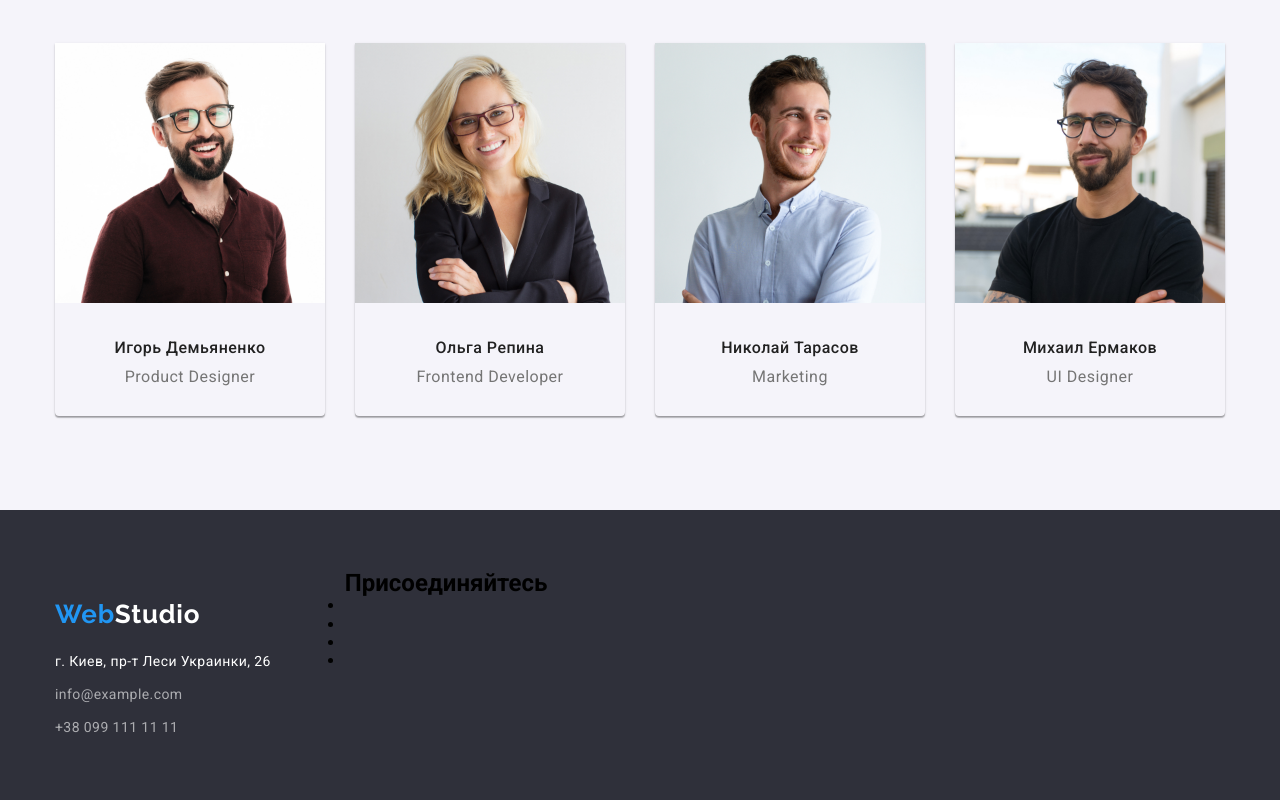
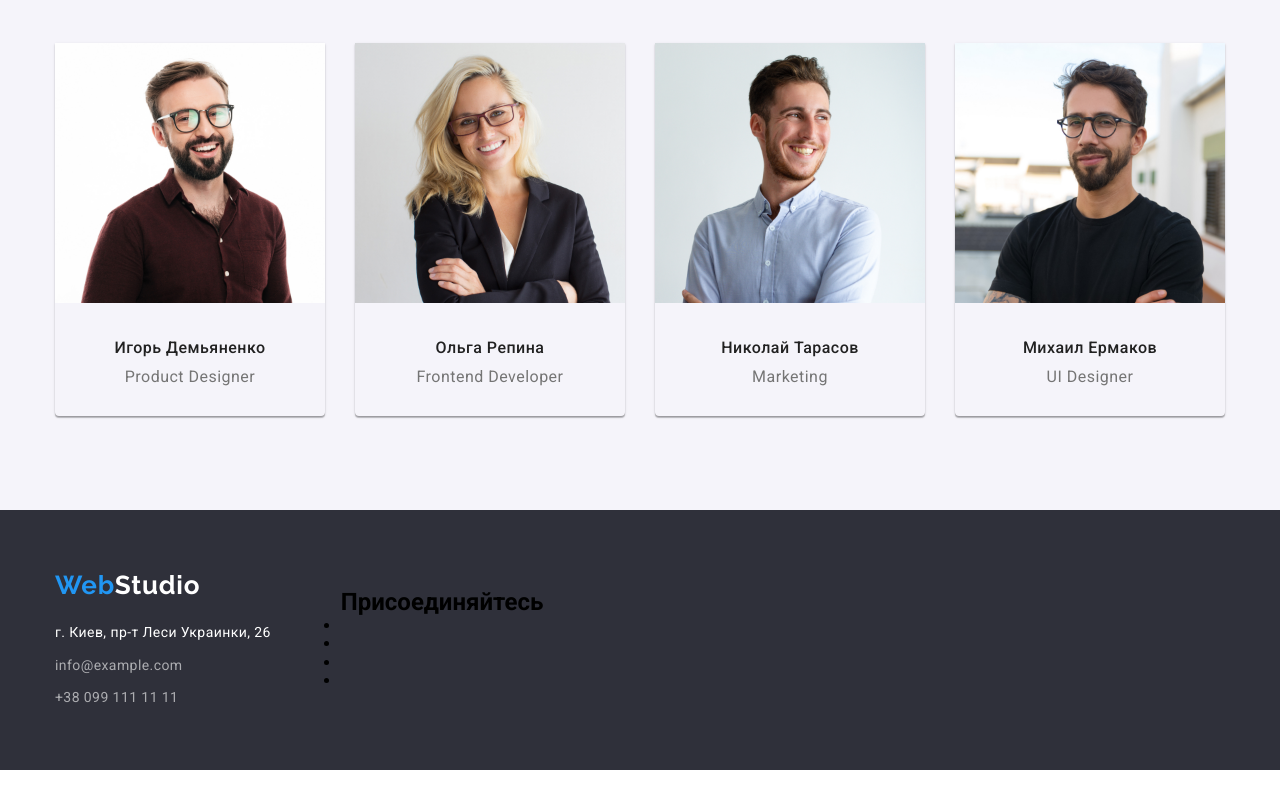
Before and after one commit to Ruslan4444/goit-mark-up-hw-04, a plain HTML site: page index.html in a window 1280 px wide. Shown: the part 1517-2317 px from the top of the page. After the commit the page ends 2287 px from the top, so only its background shows below. Drawn offline with nearby package versions, Linux system fonts and the light colour scheme.

Commit message:
Зроблено правильно футер

```diff
--- a/css/styles.css
+++ b/css/styles.css
@@ -264,6 +264,10 @@ body {
 
   background-color: var(--footer-background-color);
 }
+.footer .container {
+  display: flex;
+  align-items: center;
+}
 .adress-links {
   display: flex;
   flex-direction: column;
@@ -271,10 +275,6 @@ body {
 .footer-contacts,
 .social-contacts {
   display: inline-block;
-}
-.social-contacts {
-  margin: 0;
-  padding: 0;
 }
 .adress {
   margin-top: 20px;
```
Also changed, not shown: index.html (+0 -1 lines).
